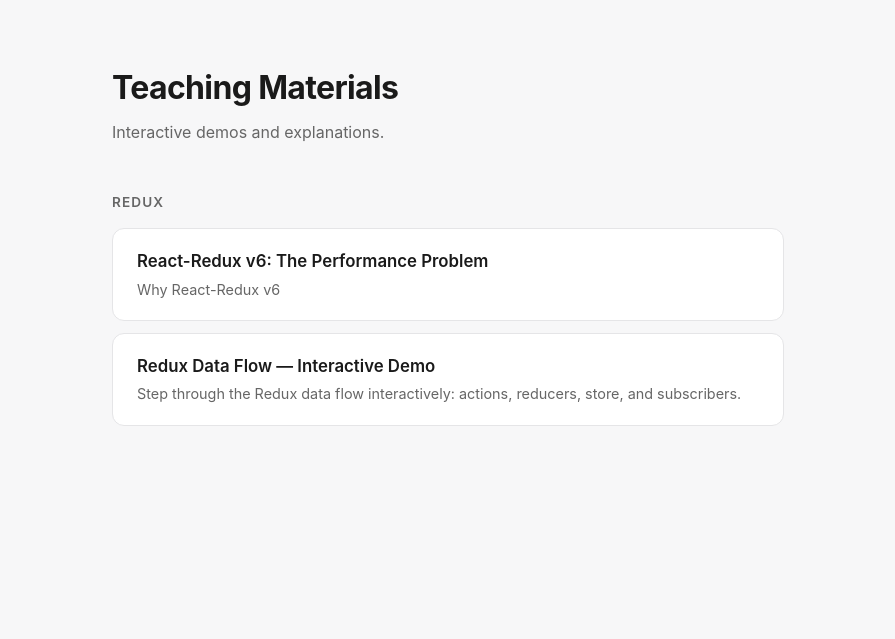
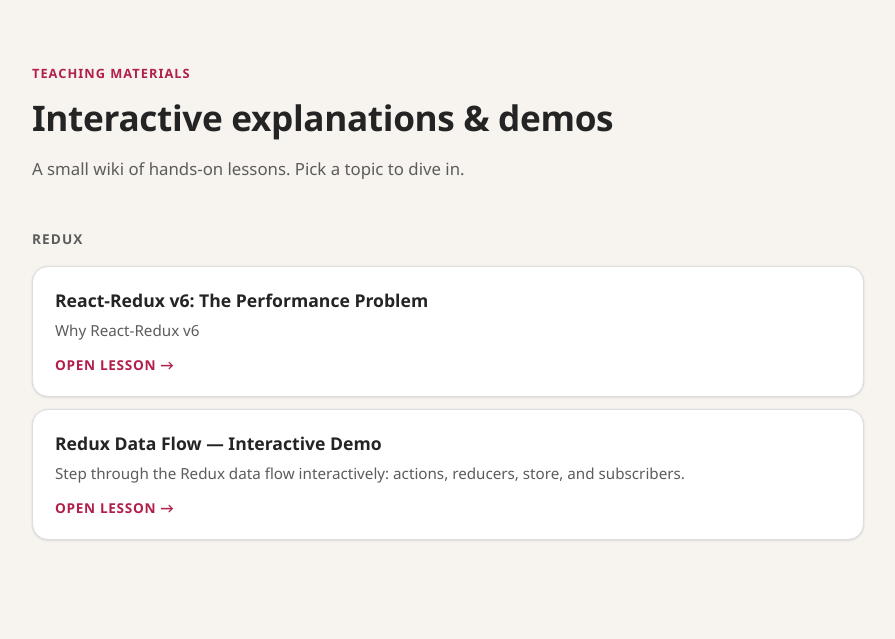
Before and after one commit to MatanBobi/teaching-material, a website: page index.html in a window 1280 px wide. Shown: the whole page, without its empty margins (192-1087 px from the left). Drawn offline with Linux system fonts and the light colour scheme.

Commit message:
Align index design with lesson pages
Update the generated index.html to use the same --cp-* design tokens, Segoe UI font stack, and card styling as the Redux lesson files, so the landing page feels like part of the same wiki.

```diff
--- a/index.html
+++ b/index.html
@@ -7,105 +7,175 @@
     <meta name="description" content="A wiki of interactive teaching materials and explanations.">
     <style>
         :root {
-            color-scheme: light dark;
-            --bg: #f7f7f8;
-            --fg: #1a1a1a;
-            --muted: #666;
-            --card: #fff;
-            --border: #e5e5e7;
-            --accent: #5b3fd9;
+            color-scheme: light;
+            --cp-bg: #f7f4ef;
+            --cp-bg-elevated: #fcfbf8;
+            --cp-surface: #ffffff;
+            --cp-surface-soft: #f5f5f5;
+            --cp-border: #dedede;
+            --cp-border-strong: #919191;
+            --cp-text: #242424;
+            --cp-text-muted: #5c5c5c;
+            --cp-text-soft: #6f6f6f;
+            --cp-accent: #b11f4b;
+            --cp-accent-hover: #9a1a41;
+            --cp-accent-soft: rgba(177, 31, 75, 0.08);
+            --cp-accent-fg: #ffffff;
+            --cp-shadow: 0 18px 48px rgba(0, 0, 0, 0.12);
         }
         @media (prefers-color-scheme: dark) {
             :root {
-                --bg: #131316;
-                --fg: #f0f0f2;
-                --muted: #9a9aa3;
-                --card: #1c1c20;
-                --border: #2a2a30;
-                --accent: #9d86ff;
+                color-scheme: dark;
+                --cp-bg: #3d3b3a;
+                --cp-bg-elevated: #343231;
+                --cp-surface: #292929;
+                --cp-surface-soft: #2e2e2e;
+                --cp-border: #474747;
+                --cp-border-strong: #5f5f5f;
+                --cp-text: #dedede;
+                --cp-text-muted: #919191;
+                --cp-text-soft: #b0b0b0;
+                --cp-accent: #fd8ea1;
+                --cp-accent-hover: #fb7b91;
+                --cp-accent-soft: rgba(253, 142, 161, 0.14);
+                --cp-accent-fg: #1a1a1a;
+                --cp-shadow: 0 18px 48px rgba(0, 0, 0, 0.32);
             }
         }
+
         * { box-sizing: border-box; }
-        body {
+        html, body {
             margin: 0;
-            font-family: -apple-system, BlinkMacSystemFont, "Segoe UI", system-ui, sans-serif;
-            background: var(--bg);
-            color: var(--fg);
+            padding: 0;
+            background: var(--cp-bg);
+            color: var(--cp-text);
+            font-family: "Segoe UI", Aptos, Calibri, -apple-system, BlinkMacSystemFont, sans-serif;
             line-height: 1.5;
             min-height: 100vh;
         }
-        main {
-            max-width: 720px;
+        .wrap {
+            max-width: 880px;
             margin: 0 auto;
-            padding: 4rem 1.5rem;
+            padding: 64px 24px 96px;
+        }
+        header {
+            margin-bottom: 48px;
+        }
+        .eyebrow {
+            color: var(--cp-accent);
+            font-size: 0.8rem;
+            font-weight: 600;
+            text-transform: uppercase;
+            letter-spacing: 0.08em;
+            margin: 0 0 8px;
         }
         h1 {
-            font-size: 2rem;
-            margin: 0 0 0.5rem;
-            letter-spacing: -0.02em;
+            font-size: 2.2rem;
+            margin: 0 0 12px;
+            letter-spacing: -0.01em;
         }
-        .subtitle {
-            color: var(--muted);
-            margin: 0 0 3rem;
+        .lede {
+            color: var(--cp-text-muted);
+            margin: 0;
+            font-size: 1.05rem;
+            max-width: 60ch;
         }
-        h2 {
+
+        .section + .section {
+            margin-top: 48px;
+        }
+        .section-title {
+            margin: 0 0 16px;
             font-size: 0.85rem;
+            color: var(--cp-text-muted);
             text-transform: uppercase;
             letter-spacing: 0.08em;
-            color: var(--muted);
-            margin: 2.5rem 0 1rem;
             font-weight: 600;
         }
         .lessons {
             display: grid;
-            gap: 0.75rem;
+            gap: 12px;
         }
         a.lesson {
             display: block;
-            padding: 1.25rem 1.5rem;
-            background: var(--card);
-            border: 1px solid var(--border);
-            border-radius: 12px;
-            color: var(--fg);
+            position: relative;
+            padding: 20px 22px;
+            background: var(--cp-surface);
+            border: 1px solid var(--cp-border);
+            border-radius: 16px;
+            color: var(--cp-text);
             text-decoration: none;
-            transition: transform 0.15s ease, border-color 0.15s ease;
+            box-shadow: 0 0 2px rgba(0, 0, 0, 0.08), 0 1px 2px rgba(0, 0, 0, 0.08);
+            transition: transform 0.15s ease, border-color 0.15s ease, box-shadow 0.15s ease, background 0.15s ease;
         }
-        a.lesson:hover {
-            border-color: var(--accent);
+        a.lesson:hover,
+        a.lesson:focus-visible {
+            border-color: var(--cp-accent);
+            background: var(--cp-accent-soft);
             transform: translateY(-1px);
+            box-shadow: var(--cp-shadow);
+            outline: none;
         }
         .lesson-title {
+            margin: 0 0 6px;
+            font-size: 1.1rem;
             font-weight: 600;
-            font-size: 1.05rem;
-            margin-bottom: 0.25rem;
+            color: var(--cp-text);
         }
         .lesson-desc {
-            color: var(--muted);
-            font-size: 0.9rem;
+            margin: 0 0 10px;
+            color: var(--cp-text-muted);
+            font-size: 0.95rem;
         }
-        footer {
-            margin-top: 4rem;
-            color: var(--muted);
-            font-size: 0.8rem;
+        .lesson-cta {
+            display: inline-flex;
+            align-items: center;
+            gap: 4px;
+            color: var(--cp-accent);
+            font-size: 0.85rem;
+            font-weight: 600;
+            text-transform: uppercase;
+            letter-spacing: 0.05em;
+        }
+        a.lesson:hover .lesson-cta span[aria-hidden="true"] {
+            transform: translateX(2px);
+        }
+        .lesson-cta span[aria-hidden="true"] {
+            transition: transform 0.15s ease;
+        }
+
+        .empty {
+            color: var(--cp-text-muted);
+            background: var(--cp-surface-soft);
+            border: 1px dashed var(--cp-border);
+            border-radius: 12px;
+            padding: 24px;
         }
     </style>
 </head>
 <body>
-    <main>
-        <h1>Teaching Materials</h1>
-        <p class="subtitle">Interactive demos and explanations.</p>
+    <div class="wrap">
+        <header>
+            <p class="eyebrow">Teaching Materials</p>
+            <h1>Interactive explanations &amp; demos</h1>
+            <p class="lede">A small wiki of hands-on lessons. Pick a topic to dive in.</p>
+        </header>
 
-        <h2>Redux</h2>
-        <div class="lessons">
+        <section class="section">
+            <h2 class="section-title">Redux</h2>
+            <div class="lessons">
             <a class="lesson" href="redux/react-redux-v6-issue.html">
-                <div class="lesson-title">React-Redux v6: The Performance Problem</div>
-                <div class="lesson-desc">Why React-Redux v6</div>
+                <h3 class="lesson-title">React-Redux v6: The Performance Problem</h3>
+                <p class="lesson-desc">Why React-Redux v6</p>
+                <span class="lesson-cta">Open lesson <span aria-hidden="true">&rarr;</span></span>
             </a>
             <a class="lesson" href="redux/redux-flow-demo.html">
-                <div class="lesson-title">Redux Data Flow — Interactive Demo</div>
-                <div class="lesson-desc">Step through the Redux data flow interactively: actions, reducers, store, and subscribers.</div>
+                <h3 class="lesson-title">Redux Data Flow — Interactive Demo</h3>
+                <p class="lesson-desc">Step through the Redux data flow interactively: actions, reducers, store, and subscribers.</p>
+                <span class="lesson-cta">Open lesson <span aria-hidden="true">&rarr;</span></span>
             </a>
-        </div>
-    </main>
+            </div>
+        </section>
+    </div>
 </body>
 </html>
```
Also changed, not shown: generate-index.js (+126 -57 lines).
